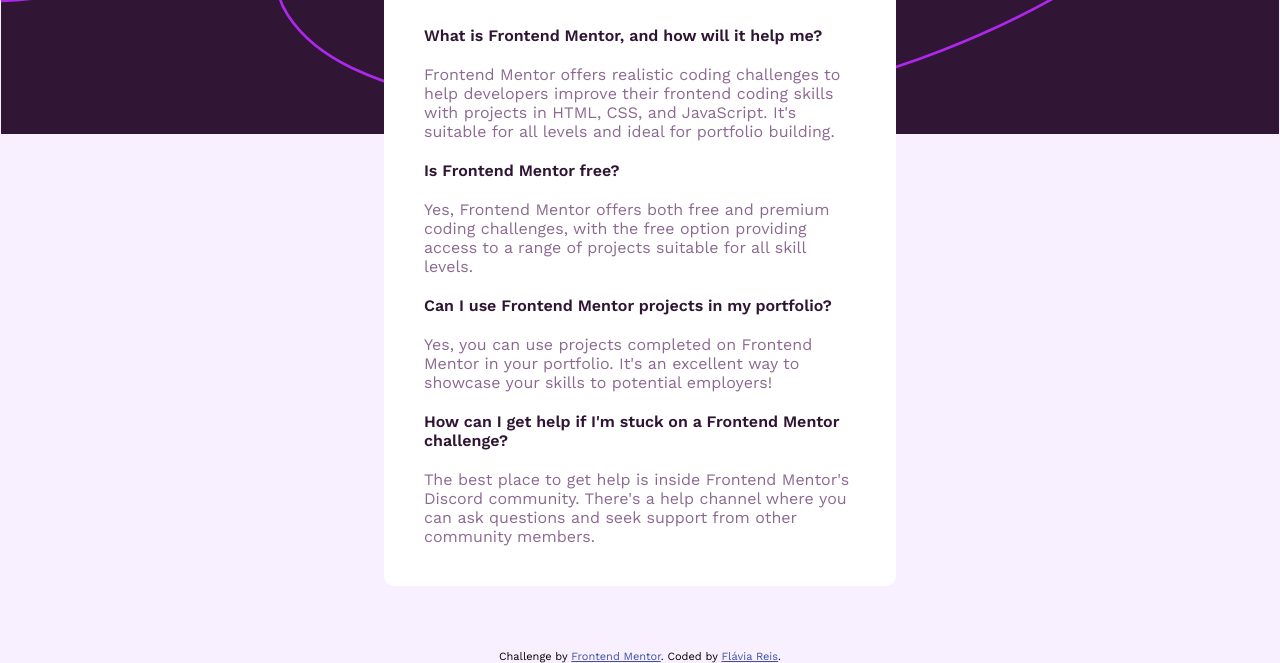
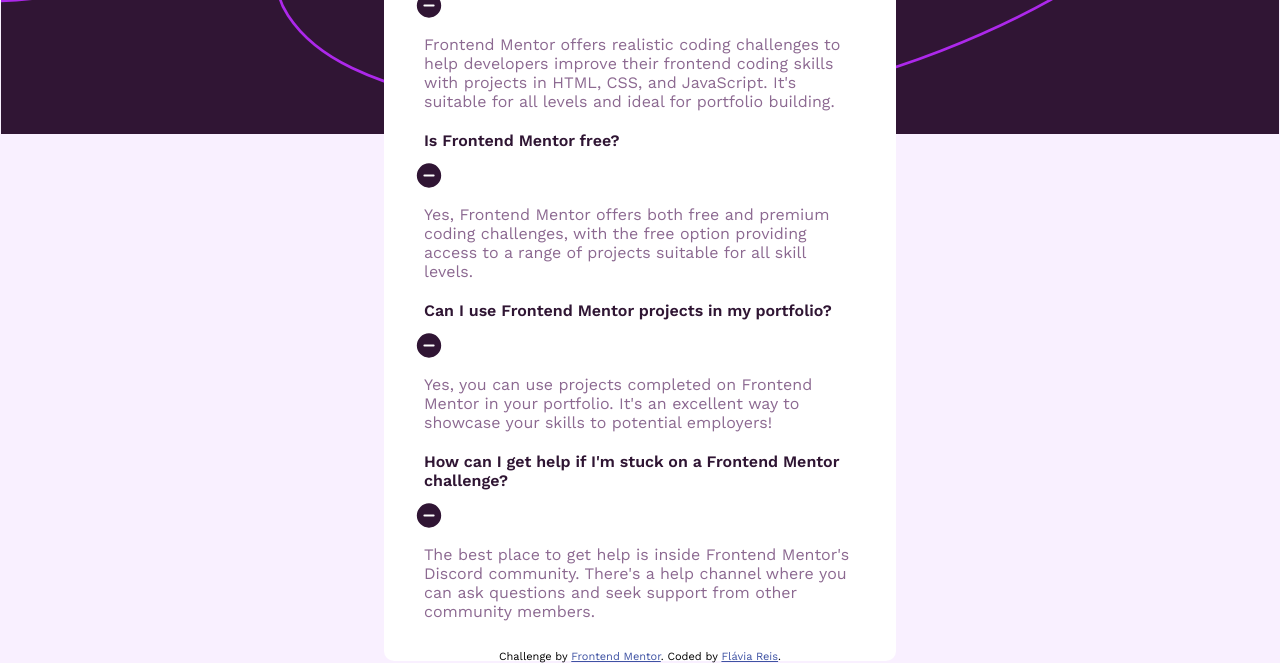
Before and after one commit to flaviare1s/faq-accordion, a plain HTML site: page index.html in a window 1280 px wide. Shown: the part 150-813 px from the top of the page. Drawn offline with nearby package versions, Linux system fonts and the light colour scheme.

Commit message:
Update index.html

```diff
--- a/index.html
+++ b/index.html
@@ -14,37 +14,57 @@
   <div class="container">
     <div class="card">
       <div class="title">
-        <img class="star-icon" src="assets/images/icon-star.svg" alt="Icon-Star">
+        <img class="star-icon" src="assets/images/icon-star.svg" alt="Star Icon">
         <h1>FAQs</h1>
       </div>
       <div>
+        <div class="question">
           <p class="semibold dark">What is Frontend Mentor, and how will it help me?</p>
+          <img src="assets/images/icon-minus.svg" alt="Minus Icon">
+        </div>
+        <div class="answer">
           <p class="grayish">
             Frontend Mentor offers realistic coding challenges to help developers improve their
             frontend coding skills with projects in HTML, CSS, and JavaScript. It's suitable for
             all levels and ideal for portfolio building.
           </p>
         </div>
+      </div>
       <div>
+        <div class="question">
           <p class="semibold dark">Is Frontend Mentor free?</p>
+          <img src="assets/images/icon-minus.svg" alt="Minus Icon">
+        </div>
+        <div class="answer">
           <p class="grayish">
             Yes, Frontend Mentor offers both free and premium coding challenges, with the free
             option providing access to a range of projects suitable for all skill levels.
           </p>
         </div>
+      </div>
       <div>
+        <div class="question">
           <p class="semibold dark">Can I use Frontend Mentor projects in my portfolio?</p>
+          <img src="assets/images/icon-minus.svg" alt="Minus Icon">
+        </div>
+        <div class="answer">
           <p class="grayish">
             Yes, you can use projects completed on Frontend Mentor in your portfolio. It's an excellent
             way to showcase your skills to potential employers!
           </p>
         </div>
+      </div>
       <div>
+        <div class="question">
           <p class="semibold dark">How can I get help if I'm stuck on a Frontend Mentor challenge?</p>
+          <img src="assets/images/icon-minus.svg" alt="Minus Icon">
+        </div>
+        <div class="answer">
           <p class="grayish">
             The best place to get help is inside Frontend Mentor's Discord community. There's a help
             channel where you can ask questions and seek support from other community members.
           </p>
+        </div>
       </div>
     </div>
   </div>
```
Lines whose indentation alone changed are shown as unchanged.
